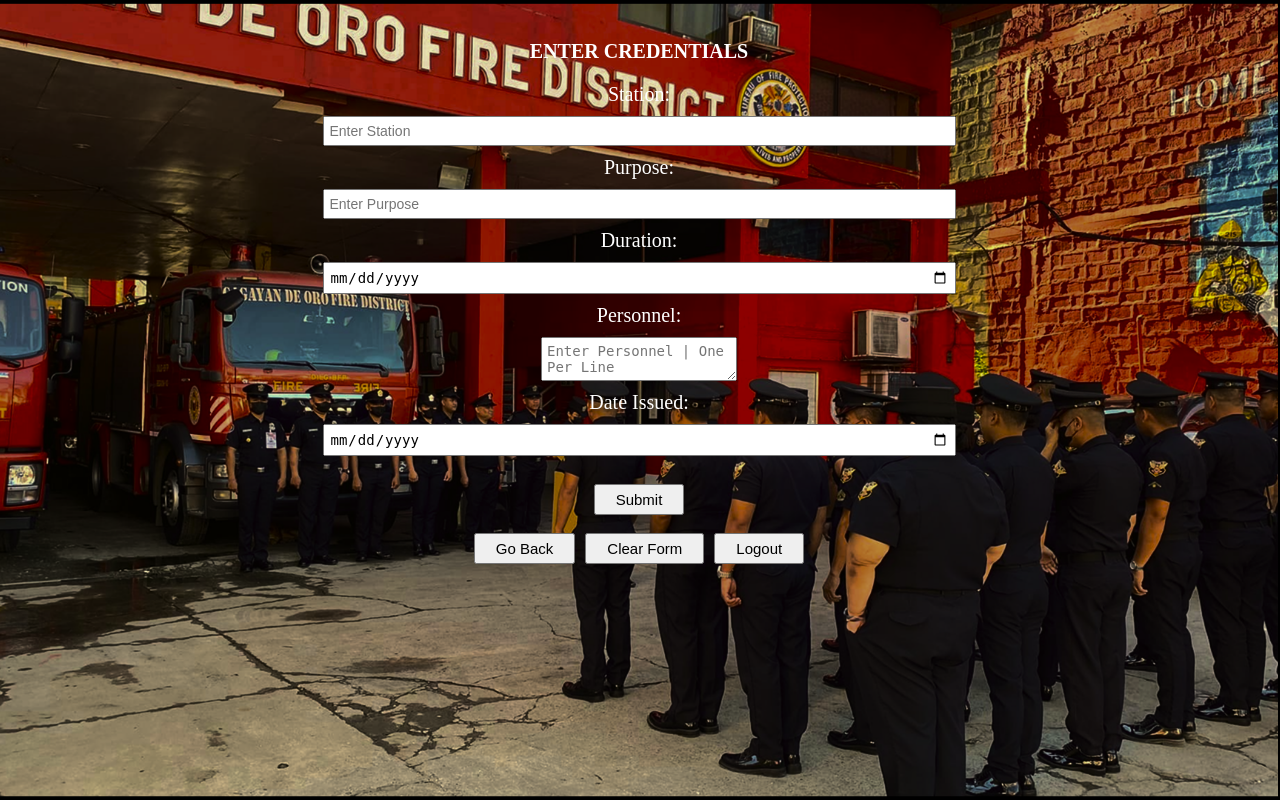
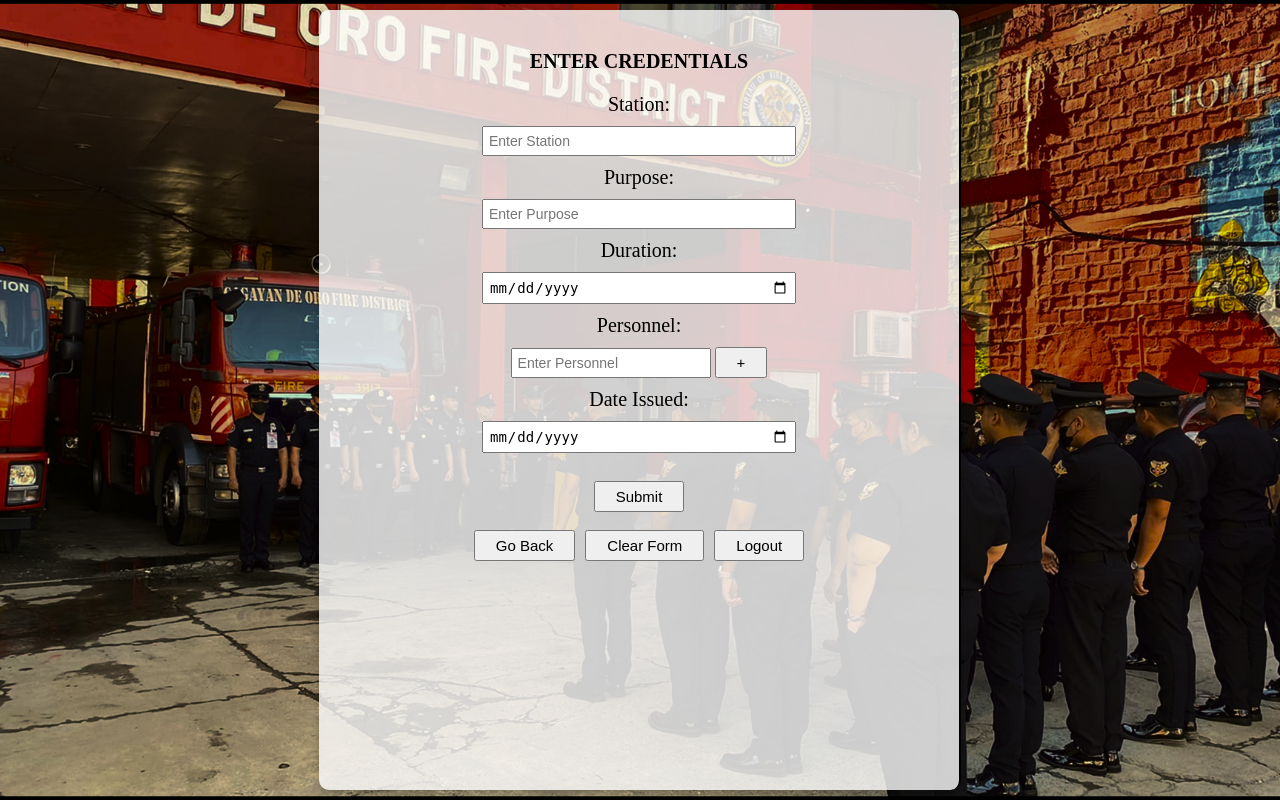
Before and after one commit to cabeltes-jayson/ecert-bfp, a Django app: page /ECERTApp/certapp/ in a window 1280 px wide. Run offline with Django 5.2, Linux system fonts and the light colour scheme.

Commit message:
frontend updates

```diff
--- a/ECERTApp/templates/basecert.html
+++ b/ECERTApp/templates/basecert.html
@@ -16,27 +16,34 @@
         .container {
             display: flex;
             width: 100%;
+            box-sizing: border-box;
+            background-image: url("{% static 'images/bg.png' %}");
+            background-size: cover;
+            background-position: center;
+            scrollbar-width: none; /* For Firefox */
+            -ms-overflow-style: none;  /* For Internet Explorer and Edge */
+            overflow-y: auto;
+            overflow-x: hidden;
+            height: 100vh;
             /* min-height: 100vh; */
             /* height: 100vh; */
+            justify-content: center;
         }
 
         .container .credentials {
             flex: 1;
             padding: 20px;
             border-right: 2px solid black;
-            box-sizing: border-box;
-            background-image: url("{% static 'images/bg.png' %}");
-            background-size: cover;
-            background-position: center;
-            text-align: justify;
-            height: 100vh;
             overflow-y: auto;
             overflow-x: hidden;
-            scrollbar-width: none; /* For Firefox */
-            -ms-overflow-style: none;  /* For Internet Explorer and Edge */
+            background-color: rgba(255, 255, 255, 0.801);
+            border-radius: 10px;
+            box-shadow: 0 4px 8px rgba(0, 0, 0, 0.2); /* Add a shadow for a modal-like effect */
+            max-width: 600px;
+            margin: 10px;
         }
 
-        .container .credentials::-webkit-scrollbar {
+        .container ::-webkit-scrollbar {
             display: none;  /* For Chrome, Safari, and Opera */
         }
 
@@ -71,7 +78,7 @@
         }
 
         .credentials h3, label {
-            color: white;
+            color: black;
             font-size: 20px;
         }
 
@@ -80,6 +87,17 @@
             align-self: center;
             padding: 5px 20px;
             font-size: 15px;
+        }
+
+        .personnel-input {
+            align-items: center;
+            gap: 10px; /* Adjust the spacing between elements */
+        }
+
+        .personnel-input input.personnel {
+            flex: none; /* Prevent the input field from stretching */
+            width: 200px; /* Set a fixed width for the input field */
+            box-sizing: border-box; /* Ensure padding doesn't affect the width */
         }
 
         .buttonses {
--- a/ECERTApp/templates/certapp.html
+++ b/ECERTApp/templates/certapp.html
@@ -6,15 +6,20 @@
     <h3>ENTER CREDENTIALS</h3>
     <form>
         <label>Station:</label>
-        <input type="text" id="station" placeholder="Enter Station" oninput="updatePreview()">
+        <input type="text" id="station" placeholder="Enter Station">
         <label>Purpose:</label>
-        <input type="text" id="purpose" placeholder="Enter Purpose" oninput="updatePreview()">
+        <input type="text" id="purpose" placeholder="Enter Purpose">
         <label>Duration:</label>
-        <input type="date" id="duration" placeholder="Enter Duration" oninput="updatePreview()">
+        <input type="date" id="duration" placeholder="Enter Duration">
         <label>Personnel:</label>
-        <textarea id="personnel" placeholder="Enter Personnel | One Per Line" oninput="updatePreview()"></textarea>
+        <div id="personnel-container">
+            <div class="personnel-input">
+                <input type="text" class="personnel" placeholder="Enter Personnel">
+                <button type="button" class="add-personnel">+</button>
+            </div>
+        </div>
         <label>Date Issued:</label>
-        <input type="date" id="dateIssued" oninput="updatePreview()">
+        <input type="date" id="dateIssued">
         <br>
         <button id="submit">Submit</button>
     </form>
@@ -48,6 +53,29 @@
 
 {% block scripts %}
 <script>
+    // CLEAR FORM FUNCTION
+    document.getElementById("clear-form").addEventListener("click", function() {
+        // Clear form fields
+        document.getElementById("station").value = "";
+        document.getElementById("purpose").value = "";
+        document.getElementById("duration").value = "";
+        document.getElementById("dateIssued").value = "";
+        document.getElementById("personnel-container").innerHTML = `
+            <div class="personnel-input">
+                <input type="text" class="personnel" placeholder="Enter Personnel" oninput="updatePreview()">
+                <button type="button" class="add-personnel">+</button>
+            </div>
+        `;
+        // updatePreview();
+
+        // Clear localStorage entries
+        localStorage.removeItem("station");
+        localStorage.removeItem("purpose");
+        localStorage.removeItem("personnel");
+        localStorage.removeItem("duration");
+        localStorage.removeItem("dateIssued");
+    });
+
     // DATE
     function formatDate(inputDate, withSuffix = false) {
         if (!inputDate) return "________";
@@ -82,6 +110,71 @@
     //     document.getElementById("preview-dateIssued").textContent = formatDate(document.getElementById("dateIssued").value, true);
     // }
 
+    // Add new personnel input field
+    document.addEventListener("click", function(event) {
+        if (event.target.classList.contains("add-personnel")) {
+            const personnelContainer = document.getElementById("personnel-container");
+            const newPersonnelInput = document.createElement("div");
+            newPersonnelInput.classList.add("personnel-input");
+            newPersonnelInput.innerHTML = `
+                <input type="text" class="personnel" placeholder="Enter Personnel">
+                <button type="button" class="add-personnel">+</button>
+                <button type="button" class="remove-personnel">-</button>
+            `;
+            personnelContainer.appendChild(newPersonnelInput);
+        }
+
+        // Remove personnel input field
+        if (event.target.classList.contains("remove-personnel")) {
+            const personnelInput = event.target.parentElement;
+            personnelInput.remove();
+        }
+    });
+
+    // Populate form data from localStorage
+    document.addEventListener("DOMContentLoaded", function() {
+        document.getElementById("station").value = localStorage.getItem("station") || "";
+        document.getElementById("purpose").value = localStorage.getItem("purpose") || "";
+        document.getElementById("duration").value = localStorage.getItem("duration") || "";
+        document.getElementById("dateIssued").value = localStorage.getItem("dateIssued") || "";
+
+        const personnelData = localStorage.getItem("personnel");
+        const personnelContainer = document.getElementById("personnel-container");
+        personnelContainer.innerHTML = ""; // Clear the container
+
+        if (personnelData) {
+            const personnelList = personnelData.split("\n");
+            personnelList.forEach((person, index) => {
+                const newPersonnelInput = document.createElement("div");
+                newPersonnelInput.classList.add("personnel-input");
+
+                // Add a "remove" button only for additional personnel inputs
+                if (index === 0) {
+                    newPersonnelInput.innerHTML = `
+                        <input type="text" class="personnel" value="${person}" placeholder="Enter Personnel">
+                        <button type="button" class="add-personnel">+</button>
+                    `;
+                } else {
+                    newPersonnelInput.innerHTML = `
+                        <input type="text" class="personnel" value="${person}" placeholder="Enter Personnel">
+                        <button type="button" class="add-personnel">+</button>
+                        <button type="button" class="remove-personnel">-</button>
+                    `;
+                }
+
+                personnelContainer.appendChild(newPersonnelInput);
+            });
+        } else {
+            // Create the default first personnel input without a "remove" button
+            personnelContainer.innerHTML = `
+                <div class="personnel-input">
+                    <input type="text" class="personnel" placeholder="Enter Personnel">
+                    <button type="button" class="add-personnel">+</button>
+                </div>
+            `;
+        }
+    });
+
     // SUBMIT TO PRINT
     document.getElementById("submit").addEventListener("click", function(event) {
         event.preventDefault();
@@ -89,39 +182,13 @@
         localStorage.setItem("station", document.getElementById("station").value);
         localStorage.setItem("purpose", document.getElementById("purpose").value);
         localStorage.setItem("duration", document.getElementById("duration").value);
-        localStorage.setItem("personnel", document.getElementById("personnel").value);
         localStorage.setItem("dateIssued", document.getElementById("dateIssued").value);
-        localStorage.setItem("previousPage", "certapp");
+
+        const personnelInputs = document.querySelectorAll(".personnel");
+        const personnelList = Array.from(personnelInputs).map(input => input.value).join("\n");
+        localStorage.setItem("personnel", personnelList);
 
         window.location.href = "{% url 'print' %}";
     });
-
-    // Populate form data from localStorage
-    document.addEventListener("DOMContentLoaded", function() {
-        document.getElementById("station").value = localStorage.getItem("station") || "";
-        document.getElementById("purpose").value = localStorage.getItem("purpose") || "";
-        document.getElementById("personnel").value = localStorage.getItem("personnel") || "";
-        document.getElementById("duration").value = localStorage.getItem("duration") || "";
-        document.getElementById("dateIssued").value = localStorage.getItem("dateIssued") || "";
-        updatePreview();
-    });
-
-    // CLEAR FORM FUNCTION
-    document.getElementById("clear-form").addEventListener("click", function() {
-        // Clear form fields
-        document.getElementById("station").value = "";
-        document.getElementById("purpose").value = "";
-        document.getElementById("personnel").value = "";
-        document.getElementById("duration").value = "";
-        document.getElementById("dateIssued").value = "";
-        updatePreview();
-
-        // Clear localStorage entries
-        localStorage.removeItem("station");
-        localStorage.removeItem("purpose");
-        localStorage.removeItem("personnel");
-        localStorage.removeItem("duration");
-        localStorage.removeItem("dateIssued");
-    });
 </script>
 {% endblock %}
--- a/ECERTApp/templates/certojt.html
+++ b/ECERTApp/templates/certojt.html
@@ -13,7 +13,9 @@
         <input type="text" id="school" placeholder="Enter School" oninput="updatePreview()">
         <label>Render Time:</label>
         <input type="text" id="renderTime" placeholder="Enter Render Time" oninput="updatePreview()">
-        <h5>Date & Time</h5>
+
+        <br>
+
         <label>Date Started:</label>
         <input type="date" id="dateStarted" oninput="updatePreview()">
         <label>Date Ended:</label>
--- a/ECERTApp/templates/home.html
+++ b/ECERTApp/templates/home.html
@@ -13,5 +13,4 @@
     <!-- BODY -->
     <h1>Welcome to BFP E-Certificate</h1>
     <a href="{% url 'login' %}"><button>Login</button></a>
-    <a href="{% url 'signup' %}"><button>Sign Up</button></a>
 {% endblock %}
--- a/ECERTApp/templates/print.html
+++ b/ECERTApp/templates/print.html
@@ -299,7 +299,7 @@
                 <button class="zoom-button" onclick="zoomIn()">+</button>
             </div>
             <button onclick="printCert()">Print</button>
-            <button onclick="downloadCert()">Download</button>
+            <!-- <button onclick="downloadCert()">Download</button> -->
             <button onclick="cancelEdit()">Cancel</button>
         </div>
     </div>
--- a/ECERTApp/urls.py
+++ b/ECERTApp/urls.py
@@ -5,7 +5,7 @@ urlpatterns = [
     path('', views.home, name='home'),
     path("login/", views.user_login, name="login"),
     path("logout/", views.user_logout, name="logout"),
-    path("signup/", views.user_signup, name="signup"),
+    # path("signup/", views.user_signup, name="signup"),
     path("dashboard/", views.dashboard, name="dashboard"),
     path('certapp/', views.certapp, name='certapp'),
     path('certojt/', views.certojt, name='certojt'),
--- a/ECERTApp/views.py
+++ b/ECERTApp/views.py
@@ -13,7 +13,7 @@ def user_login(request):
 
         if user is not None:
             login(request, user)
-            messages.success(request, "Login successful!")
+            messages.success(request, f"Welcome back, {user.firstname}!")
             return redirect("dashboard")
         else:
             messages.error(request, "Invalid username or password")
@@ -29,39 +29,40 @@ def user_logout(request):
 def home(request):
     return render(request, 'home.html')
 
-def user_signup(request):
-    if request.method == "POST":
-        username = request.POST.get("username")
-        password = request.POST.get("password")
-        confirm_password = request.POST.get("confirm_password")
-        firstname = request.POST.get("first_name")
-        middlename = request.POST.get("middle_name")
-        lastname = request.POST.get("last_name")
-        email_address = request.POST.get("email")
-        contact_number = request.POST.get("contact_number")
 
-        if password != confirm_password:
-            messages.error(request, "Passwords do not match!")
-            return redirect("signup")
+# def user_signup(request):
+#     if request.method == "POST":
+#         username = request.POST.get("username")
+#         password = request.POST.get("password")
+#         confirm_password = request.POST.get("confirm_password")
+#         firstname = request.POST.get("first_name")
+#         middlename = request.POST.get("middle_name")
+#         lastname = request.POST.get("last_name")
+#         email_address = request.POST.get("email")
+#         contact_number = request.POST.get("contact_number")
 
-        if User.objects.filter(username=username).exists():
-            messages.error(request, "Username already exists!")
-            return redirect("signup")
+#         if password != confirm_password:
+#             messages.error(request, "Passwords do not match!")
+#             return redirect("signup")
 
-        user = User.objects.create_user(
-            username=username,
-            password=password,
-            firstname=firstname,
-            middlename=middlename if middlename else None,
-            lastname=lastname,
-            email_address=email_address,
-            contact_number=contact_number
-        )
+#         if User.objects.filter(username=username).exists():
+#             messages.error(request, "Username already exists!")
+#             return redirect("signup")
 
-        messages.success(request, "Account created successfully! You can now log in.")
-        return redirect("login")
+#         user = User.objects.create_user(
+#             username=username,
+#             password=password,
+#             firstname=firstname,
+#             middlename=middlename if middlename else None,
+#             lastname=lastname,
+#             email_address=email_address,
+#             contact_number=contact_number
+#         )
 
-    return render(request, "auth/signup.html")
+#         messages.success(request, "Account created successfully! You can now log in.")
+#         return redirect("login")
+
+#     return render(request, "auth/signup.html")
 
 
 def dashboard(request):
```
Also changed, not shown: ECERTApp/templates/auth/login.html (+5 -5 lines), ECERTApp/templates/auth/signup.html (+5 -2 lines), ECERTApp/templates/dashboard.html (+27 -9 lines).
